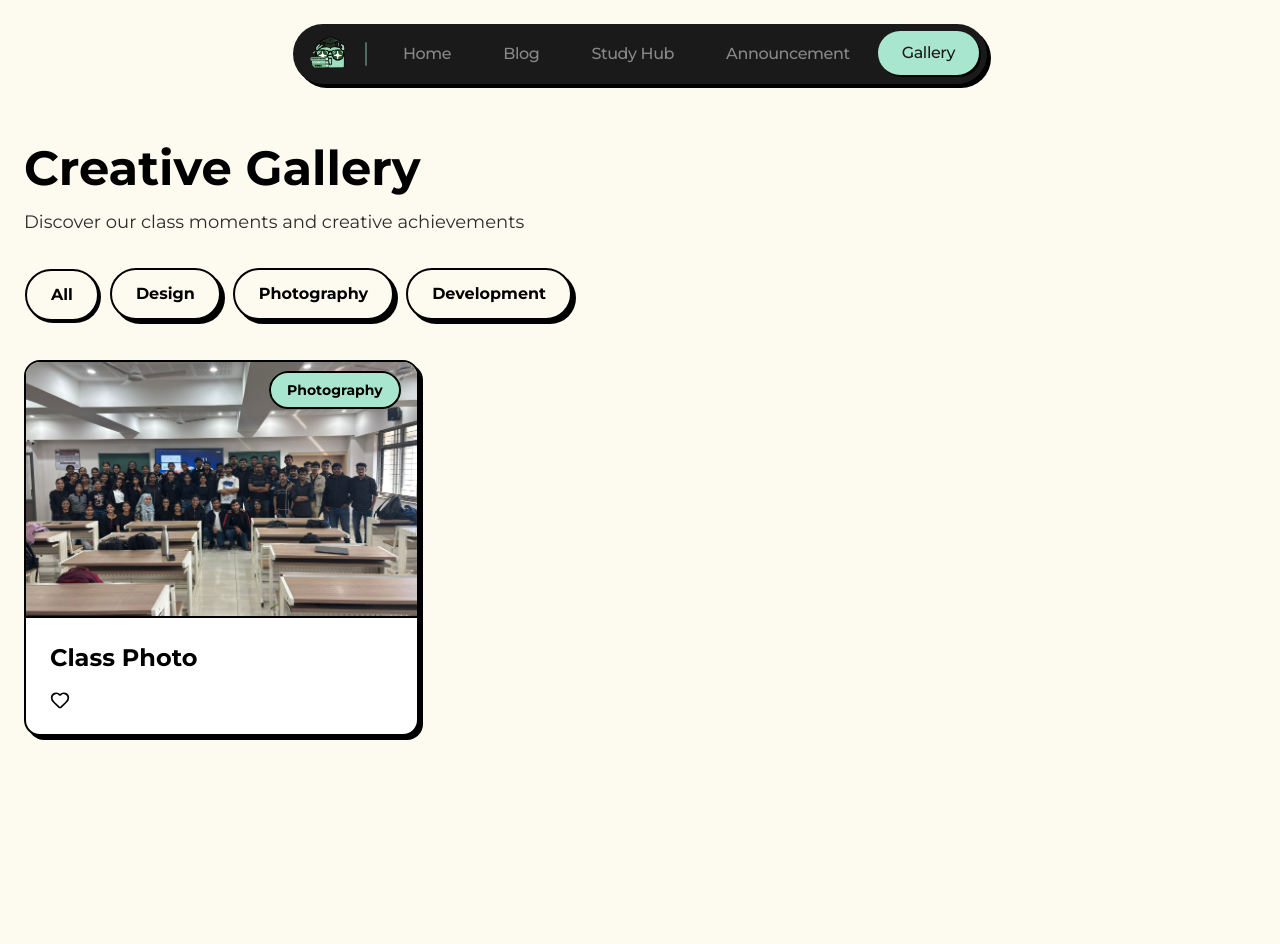
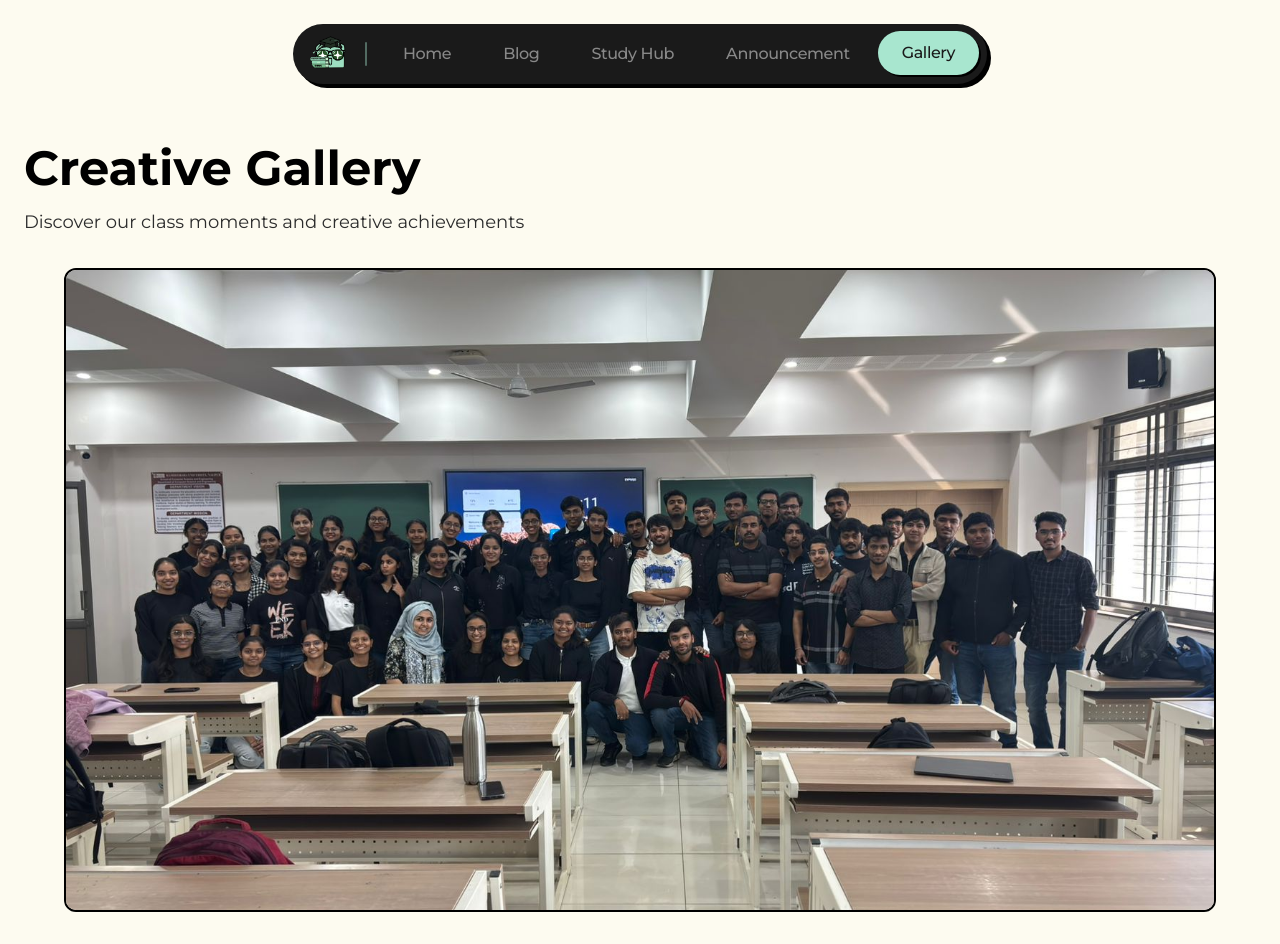
Before and after one commit to vynride/technicalcup-A1, a Next.js app: page /gallery in a window 1280 px wide. Before the commit the page ends 800 px from the top, so only its background shows below. Built offline with nearby package versions, Linux system fonts and the light colour scheme.

Commit message:
Changed photo placement

```diff
--- a/app/gallery/page.js
+++ b/app/gallery/page.js
@@ -1,8 +1,6 @@
 'use client';
 import { useState } from 'react';
 import Navbar from '@/components/Navbar';
-import GalleryCard from '@/components/GalleryCard';
-import CategoryButton from '@/components/CategoryButton';
 import content from '@/data/gallerycontent.json';
 
 
@@ -19,7 +17,7 @@ export default function Gallery() {
   return (
     <div className="min-h-screen bg-background">
       <Navbar />
-      <main className="max-w-7xl mx-auto px-6 py-8">
+      <main className="w-full px-6 py-8">
         <div className="mb-8">
           <h1 className="text-5xl font-bold text-black mb-4">
             Creative Gallery
@@ -29,21 +27,18 @@ export default function Gallery() {
           </p>
         </div>
 
-        <div className="flex flex-wrap gap-3 mb-10">
-          {categories.map(category => (
-            <CategoryButton
-              key={category}
-              label={category}
-              isActive={selectedCategory === category}
-              onClick={() => setSelectedCategory(category)}
-            />
+        <div className="flex justify-center">
+          <div className="grid grid-cols-1 gap-8 w-full max-w-6xl">
+          {filteredItems.map(item => (
+            <div key={item.id} className="overflow-hidden rounded-lg border-2 border-black">
+              <img
+                src={item.image}
+                alt={item.title}
+                className="w-full h-[40rem] object-cover"
+              />
+            </div>
           ))}
-        </div>
-
-        <div className="grid grid-cols-1 md:grid-cols-2 lg:grid-cols-3 gap-6">
-          {filteredItems.map(item => (
-            <GalleryCard key={item.id} item={item} />
-          ))}
+          </div>
         </div>
       </main>
     </div>
--- a/components/CategoryButton.jsx
+++ /dev/null
@@ -1,16 +0,0 @@
-'use client';
-
-export default function CategoryButton({ label, isActive, onClick }) {
-  return (
-    <button
-      onClick={onClick}
-      className={`px-6 py-3 rounded-full text-base font-bold border-2 border-black transition-all ${
-        isActive
-          ? 'bg-[var(--color-neo-mint)] text-black neo-shadow-sm translate-x-[1px] translate-y-[1px]'
-          : 'bg-white text-black neo-shadow hover:translate-x-[1px] hover:translate-y-[1px] hover:neo-shadow-sm hover:bg-gray-50'
-      }`}
-    >
-      {label}
-    </button>
-  );
-}
--- a/components/GalleryCard.jsx
+++ /dev/null
@@ -1,38 +0,0 @@
-'use client';
-
-import { Heart} from 'lucide-react';
-
-export default function GalleryCard({ item }) {
-  return (
-    <div className="group bg-white rounded-xl overflow-hidden border-2 border-black neo-shadow hover:translate-x-[2px] hover:translate-y-[2px] hover:shadow-none transition-all duration-200">
-      <div className="relative h-64 overflow-hidden border-b-2 border-black">
-        <img
-          src={item.image}
-          alt={item.title}
-          className="w-full h-full object-cover group-hover:scale-105 transition-transform duration-500"
-        />
-        <div className="absolute top-4 right-4">
-          <span className="px-4 py-2 bg-[var(--color-neo-mint)] text-black text-sm font-bold rounded-full border-2 border-black">
-            {item.category}
-          </span>
-        </div>
-      </div>
-
-      <div className="p-6">
-        <h3 className="text-2xl font-bold text-black mb-4">
-          {item.title}
-        </h3>
-
-        <div className="flex items-center justify-between">
-
-          <div className="flex items-center gap-4">
-            <div className="flex items-center gap-1">
-              <Heart className="w-5 h-5 text-black hover:fill-red-500 transition-colors" />
-
-            </div>
-          </div>
-        </div>
-      </div>
-    </div>
-  );
-}
--- a/data/gallerycontent.json
+++ b/data/gallerycontent.json
@@ -1,12 +1,5 @@
 {
-  "categories": [
-    "All",
-    "Design",
-    "Photography",
-    "Development"
-  ],
-
-  "galleryItems": [
+   "galleryItems": [
     {
       "id": 1,
       "title": "Class Photo",
```
